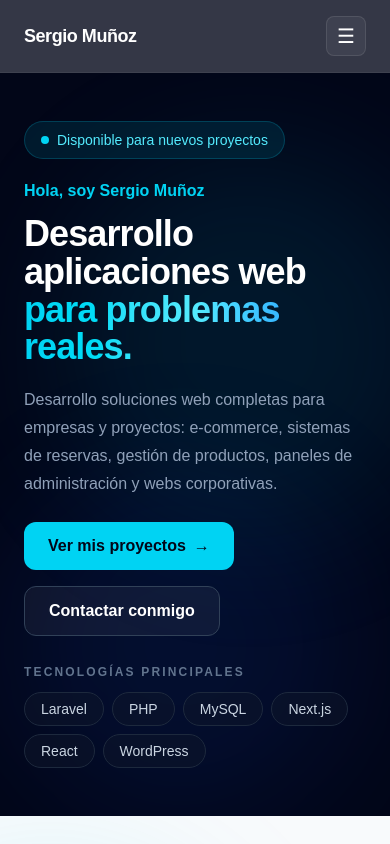
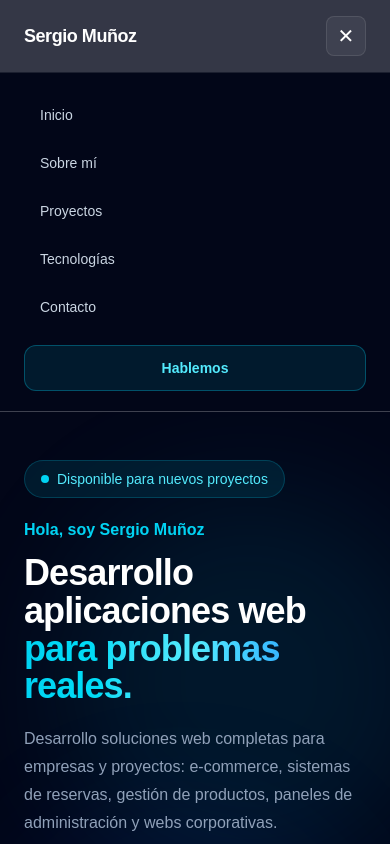
Before and after one commit to sergioyecla59/Portfolio, a Next.js app: page / in a window 390 px wide. Both pictures are taken after a click on the button "Abrir menú". Shown: the top 844 px of the page. Built offline with nearby package versions, Linux system fonts and the light colour scheme.

Commit message:
Corregir menu movil del portfolio

```diff
--- a/src/components/Header.tsx
+++ b/src/components/Header.tsx
@@ -1,17 +1,29 @@
+"use client";
+
+import { useState } from "react";
+
 export default function Header() {
+  const [menuAbierto, setMenuAbierto] = useState(false);
+
+  const cerrarMenu = () => {
+    setMenuAbierto(false);
+  };
+
   return (
     <header className="sticky top-0 z-50 border-b border-white/5 bg-slate-950/80 text-white backdrop-blur-xl">
+
       <div className="mx-auto flex max-w-7xl items-center justify-between px-6 py-4">
 
         {/* Logo */}
         <a
           href="#inicio"
+          onClick={cerrarMenu}
           className="text-lg font-bold tracking-tight transition hover:text-cyan-400"
         >
           Sergio Muñoz
         </a>
 
-        {/* Navegación */}
+        {/* Navegación escritorio */}
         <nav className="hidden items-center gap-8 md:flex">
           <a
             href="#inicio"
@@ -49,7 +61,7 @@ export default function Header() {
           </a>
         </nav>
 
-        {/* Botón destacado */}
+        {/* Botón destacado escritorio */}
         <a
           href="#contacto"
           className="hidden rounded-xl border border-cyan-400/30 bg-cyan-400/10 px-4 py-2 text-sm font-semibold text-cyan-300 transition duration-300 hover:border-cyan-300 hover:bg-cyan-400 hover:text-slate-950 md:inline-flex"
@@ -57,16 +69,80 @@ export default function Header() {
           Hablemos
         </a>
 
-        {/* Botón móvil provisional */}
+        {/* Botón hamburguesa móvil */}
         <button
           type="button"
-          className="flex h-10 w-10 items-center justify-center rounded-lg border border-white/10 bg-white/5 md:hidden"
-          aria-label="Abrir menú"
+          onClick={() => setMenuAbierto(!menuAbierto)}
+          className="flex h-10 w-10 items-center justify-center rounded-lg border border-white/10 bg-white/5 transition hover:bg-white/10 md:hidden"
+          aria-label={menuAbierto ? "Cerrar menú" : "Abrir menú"}
+          aria-expanded={menuAbierto}
         >
-          <span className="text-xl">☰</span>
+          <span className="text-xl">
+            {menuAbierto ? "✕" : "☰"}
+          </span>
         </button>
 
       </div>
+
+      {/* Menú móvil */}
+      {menuAbierto && (
+        <nav className="border-t border-white/10 bg-slate-950 px-6 py-5 md:hidden">
+
+          <div className="mx-auto flex max-w-7xl flex-col gap-1">
+
+            <a
+              href="#inicio"
+              onClick={cerrarMenu}
+              className="rounded-lg px-4 py-3 text-sm text-slate-300 transition hover:bg-white/5 hover:text-cyan-400"
+            >
+              Inicio
+            </a>
+
+            <a
+              href="#sobre-mi"
+              onClick={cerrarMenu}
+              className="rounded-lg px-4 py-3 text-sm text-slate-300 transition hover:bg-white/5 hover:text-cyan-400"
+            >
+              Sobre mí
+            </a>
+
+            <a
+              href="#proyectos"
+              onClick={cerrarMenu}
+              className="rounded-lg px-4 py-3 text-sm text-slate-300 transition hover:bg-white/5 hover:text-cyan-400"
+            >
+              Proyectos
+            </a>
+
+            <a
+              href="#tecnologias"
+              onClick={cerrarMenu}
+              className="rounded-lg px-4 py-3 text-sm text-slate-300 transition hover:bg-white/5 hover:text-cyan-400"
+            >
+              Tecnologías
+            </a>
+
+            <a
+              href="#contacto"
+              onClick={cerrarMenu}
+              className="rounded-lg px-4 py-3 text-sm text-slate-300 transition hover:bg-white/5 hover:text-cyan-400"
+            >
+              Contacto
+            </a>
+
+            <a
+              href="#contacto"
+              onClick={cerrarMenu}
+              className="mt-3 flex justify-center rounded-xl border border-cyan-400/30 bg-cyan-400/10 px-4 py-3 text-sm font-semibold text-cyan-300 transition hover:bg-cyan-400 hover:text-slate-950"
+            >
+              Hablemos
+            </a>
+
+          </div>
+
+        </nav>
+      )}
+
     </header>
   );
 }
```
